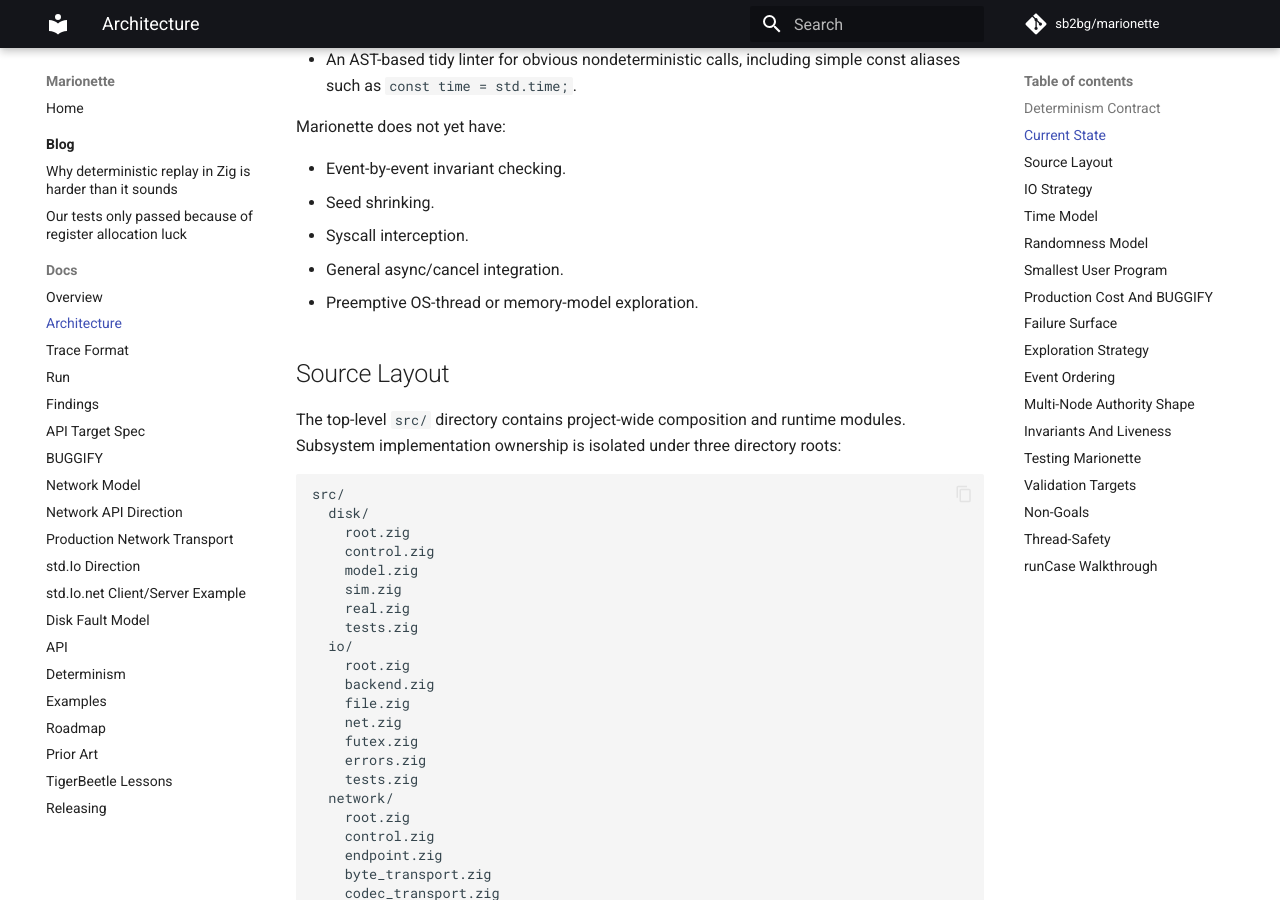
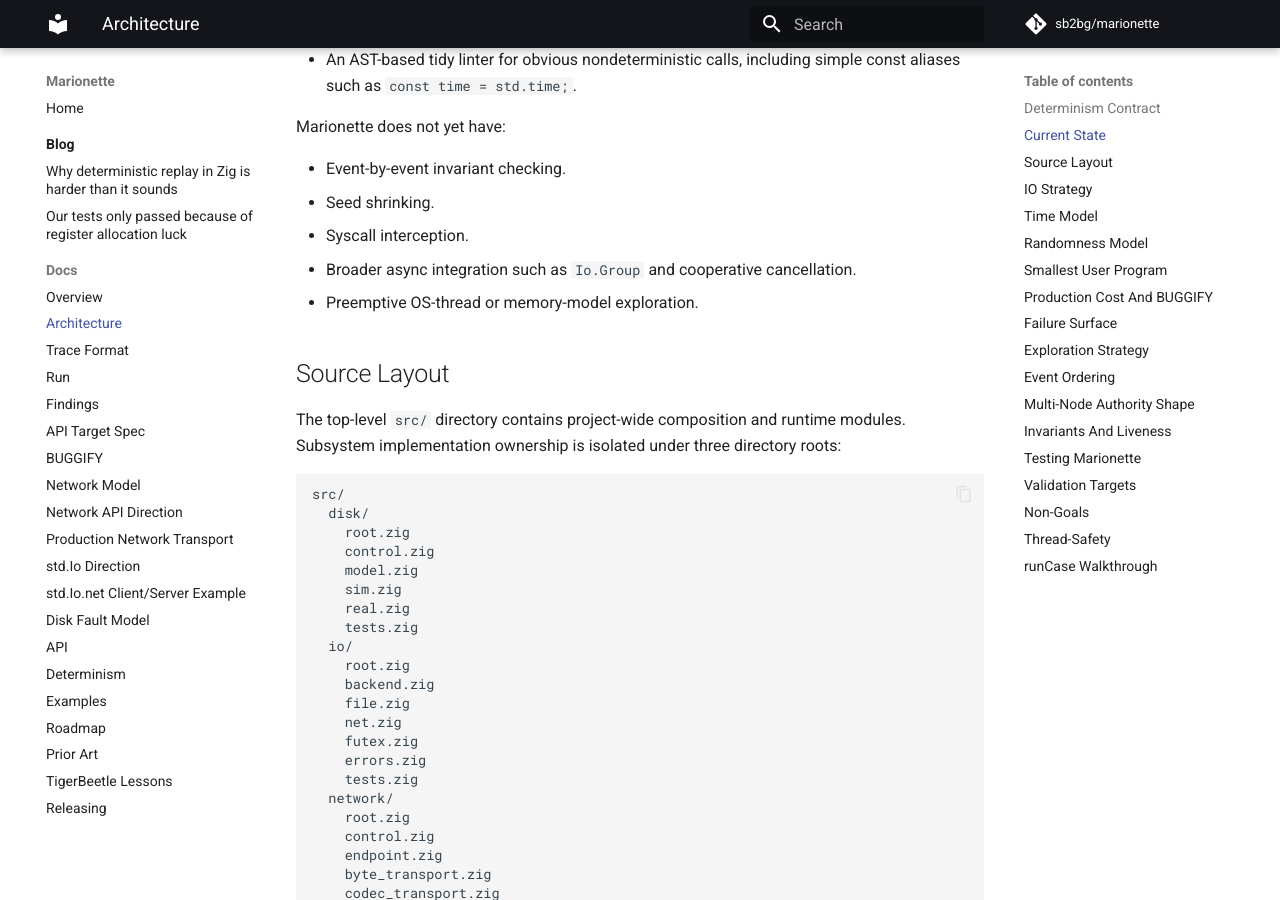
Before and after one commit to sb2bg/marionette, an MkDocs documentation site: the page built from docs/architecture.md, in a window 1280 px wide and 900 px high, scrolled down 1914 px. Built offline with MkDocs 1.6.1 and Material for MkDocs 9.7.7, drawn with Linux system fonts in a browser that asks for light colours; comment, search, counter and statistics services are not loaded.

Commit message:
Clarify remaining async architecture work

```diff
--- a/docs/architecture.md
+++ b/docs/architecture.md
@@ -78,7 +78,7 @@ Marionette does not yet have:
 - Event-by-event invariant checking.
 - Seed shrinking.
 - Syscall interception.
-- General async/cancel integration.
+- Broader async integration such as `Io.Group` and cooperative cancellation.
 - Preemptive OS-thread or memory-model exploration.
 
 ## Source Layout
```
